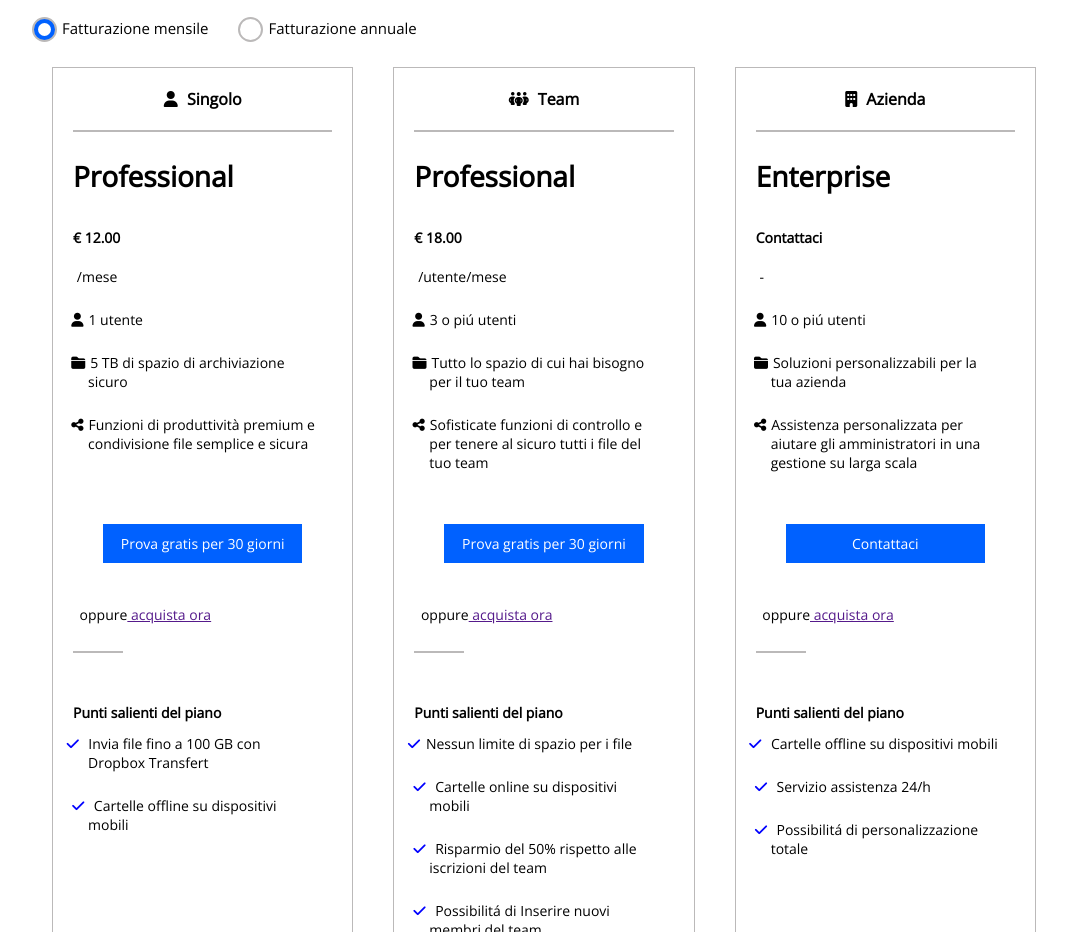
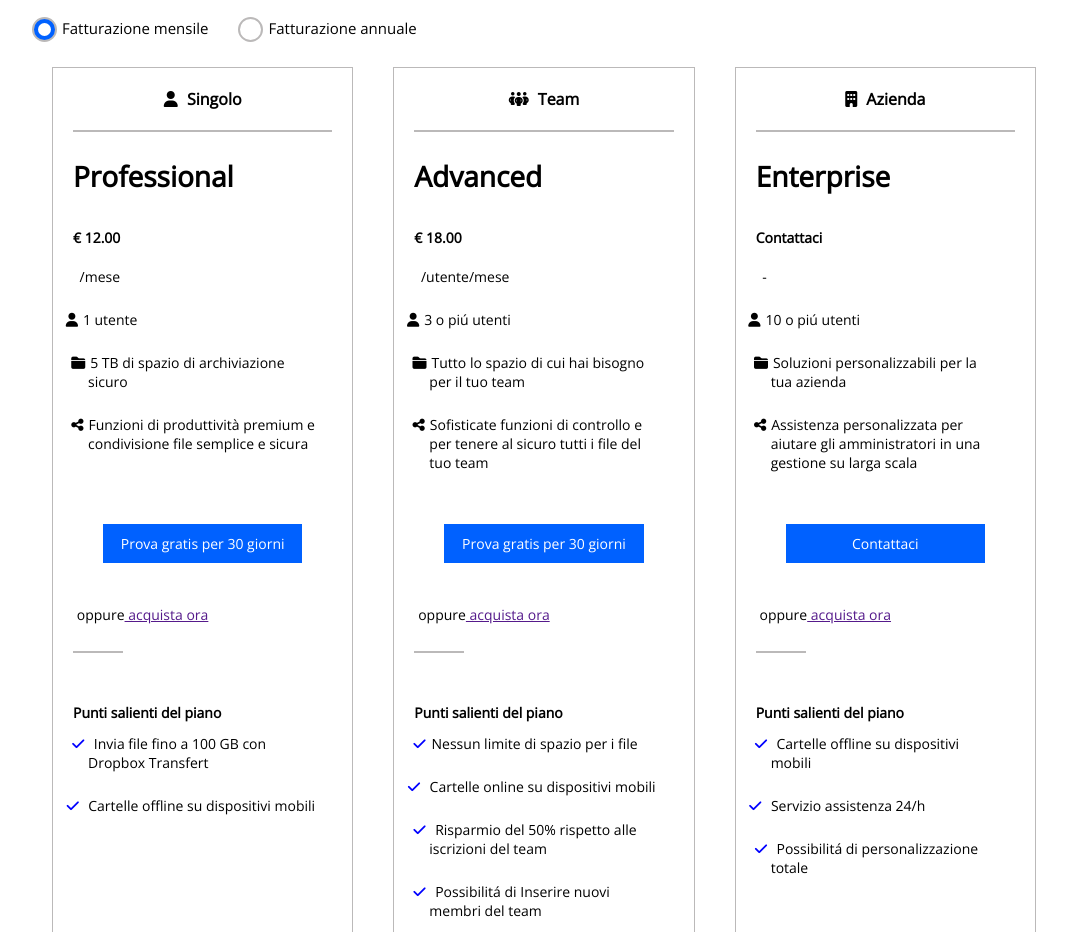
Before and after one commit to colopisalvatore/htmlcss-dropbox, a plain HTML site: page index.html in a window 1280 px wide. Shown: the part 1140-2072 px from the top of the page, without its empty margins (96-1163 px from the left). Drawn offline with nearby package versions, Linux system fonts and the light colour scheme.

Commit message:
fix card

```diff
--- a/css/style.css
+++ b/css/style.css
@@ -275,7 +275,7 @@ font-size: 42px;
     font-size: 14px;
     text-indent: -0.6em;
 }
-.card li:nth-child(1){
+.card li:nth-child(2){
     text-indent: -0.8em;
     padding: 12px 15px;
 }
--- a/index.html
+++ b/index.html
@@ -123,7 +123,7 @@
                     <hr>
                 </div>
                 <div class="plan">
-                    <h3>Professional</h3>
+                    <h3>Advanced</h3>
                     <h6>€ 18.00</h6>
                         <ul>
                             <li>/utente/mese</li>
```
